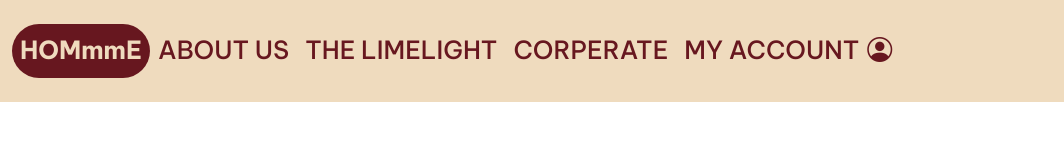
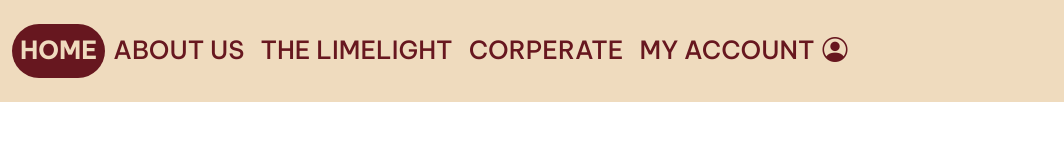
Before and after one commit to role-call/ROLECALL, a plain HTML site: page index.html in a window 1280 px wide. Shown: the full height of the page, 216-1280 px from the left. Drawn offline with nearby package versions, Linux system fonts and the light colour scheme; a web font is replaced by a local one.

Commit message:
Update index.html

```diff
--- a/index.html
+++ b/index.html
@@ -36,7 +36,7 @@
         <div class="collapse navbar-collapse" id="navbarSupportedContent">
           <ul class="navbar-nav me-auto mb-2 mb-lg-0">
             <li class="nav-item">
-              <a class="nav-link navbar-font active" aria-current="page" href="index.html">HOMmmE</a>
+              <a class="nav-link navbar-font active" aria-current="page" href="index.html">HOME</a>
             </li>
             <li class="nav-item">
               <a class="nav-link navbar-font" href="pages/about-us.html">ABOUT US</a>
```
